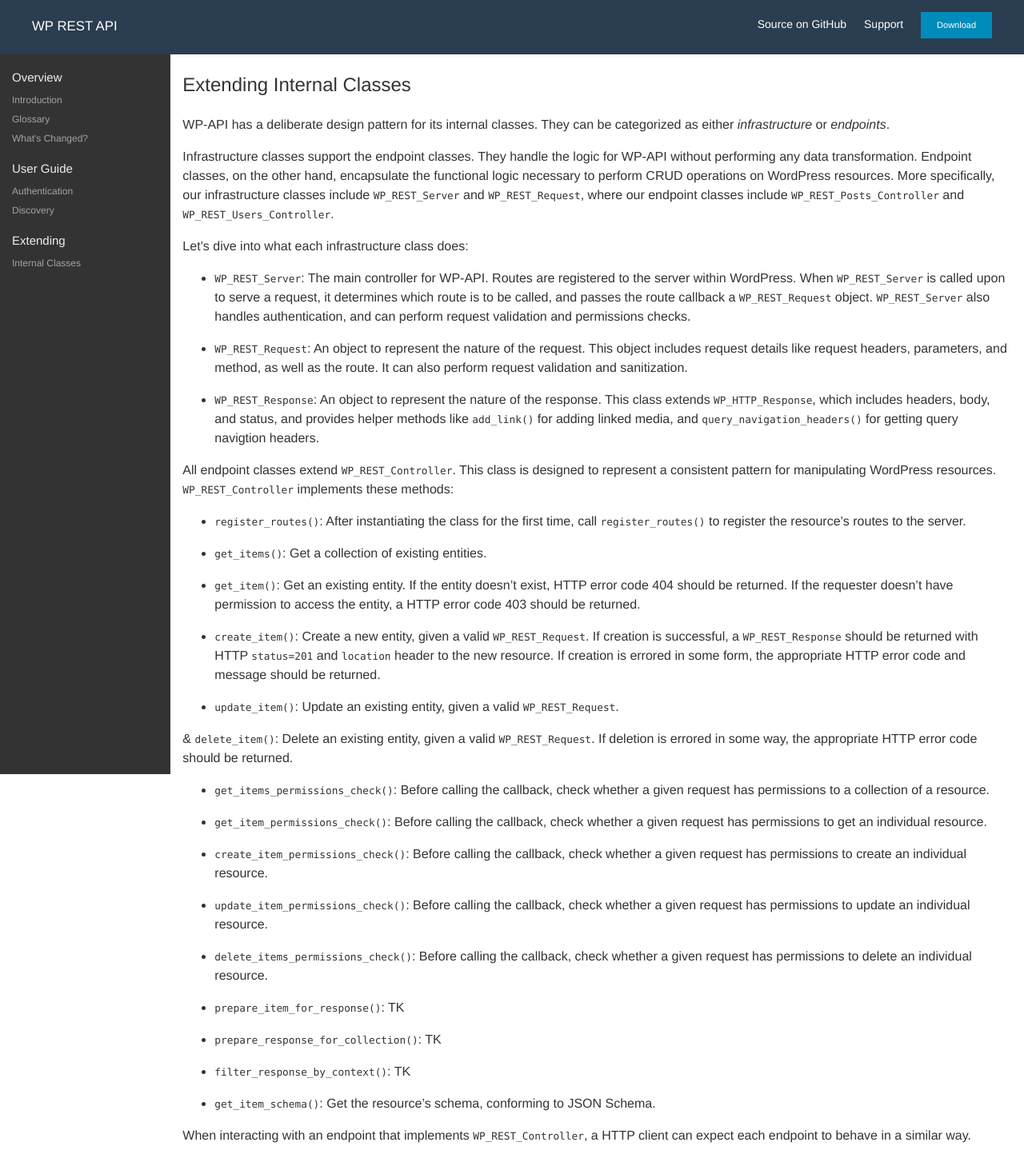
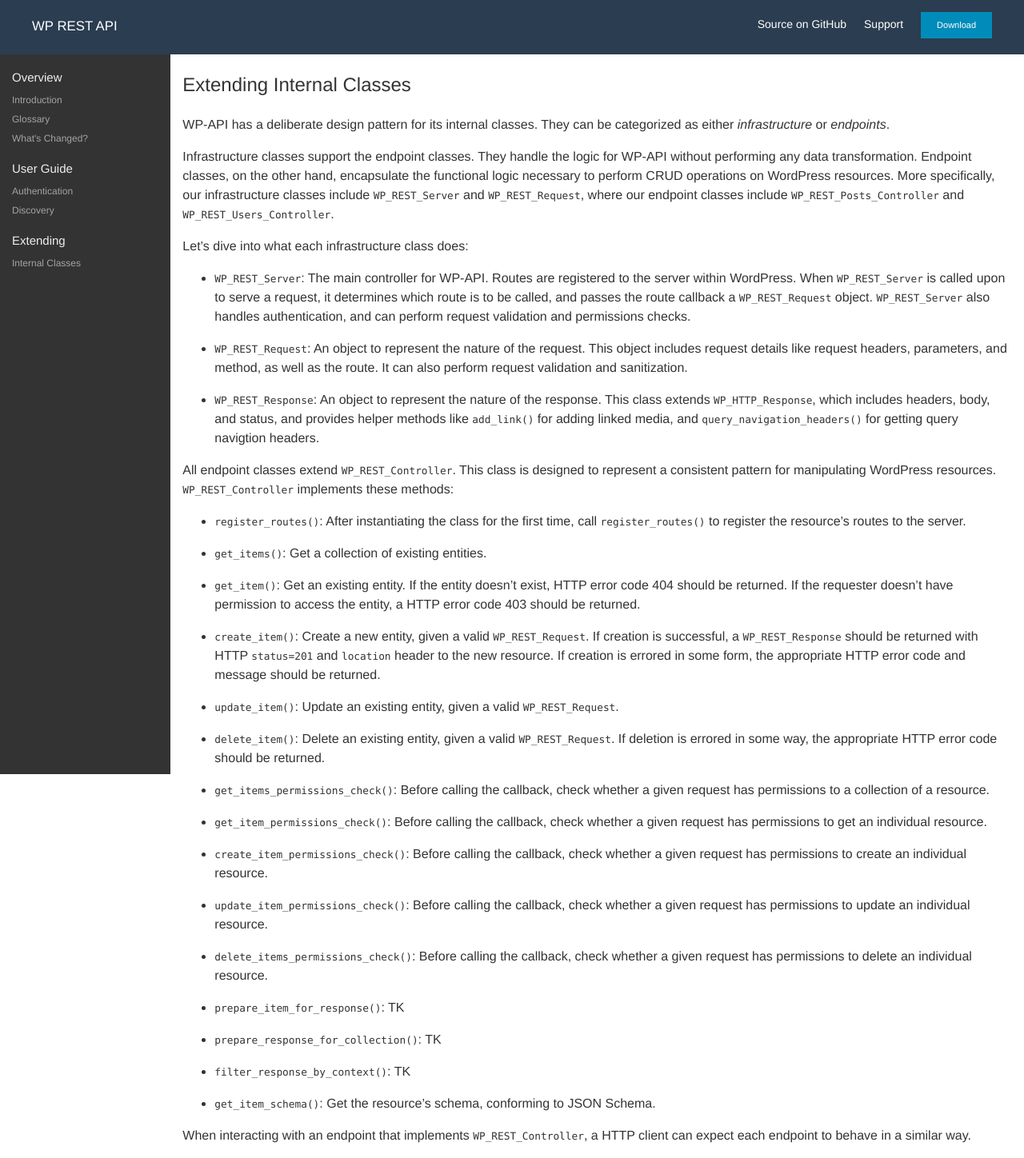
Before and after one commit to WP-API/docs-v2, a Jekyll site: the page built from extending/internal-classes/index.md, in a window 1280 px wide. Shown: the whole page at 80% size. Built offline with Jekyll 4.4.1, drawn with Linux system fonts in a browser that asks for light colours; Markdown is read by kramdown in place of the engine named in the settings.

Commit message:
Fix bullet markdown

```diff
--- a/extending/internal-classes/index.md
+++ b/extending/internal-classes/index.md
@@ -51,7 +51,7 @@ represent a consistent pattern for manipulating WordPress resources.
 
 * `update_item()`: Update an existing entity, given a valid `WP_REST_Request`.
 
-& `delete_item()`: Delete an existing entity, given a valid `WP_REST_Request`.
+* `delete_item()`: Delete an existing entity, given a valid `WP_REST_Request`.
   If deletion is errored in some way, the appropriate HTTP error code should
   be returned.
 
```
